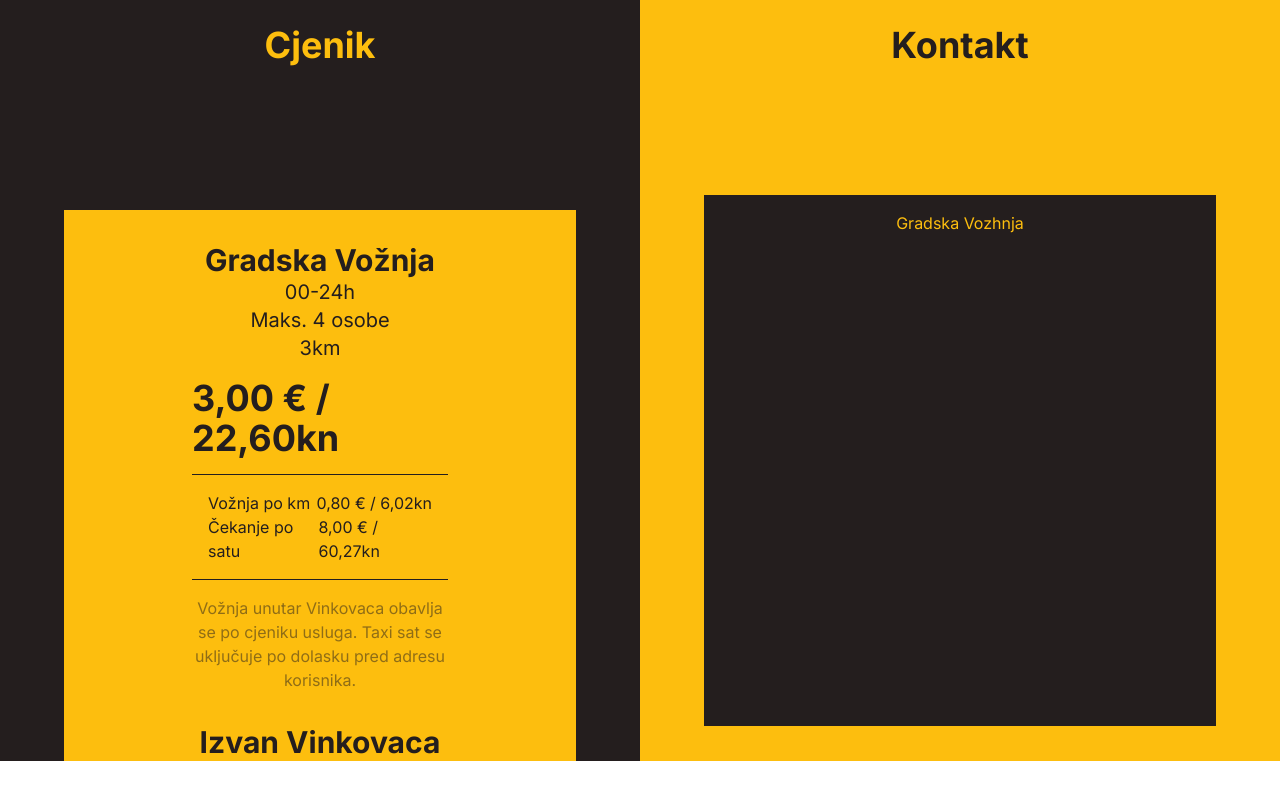
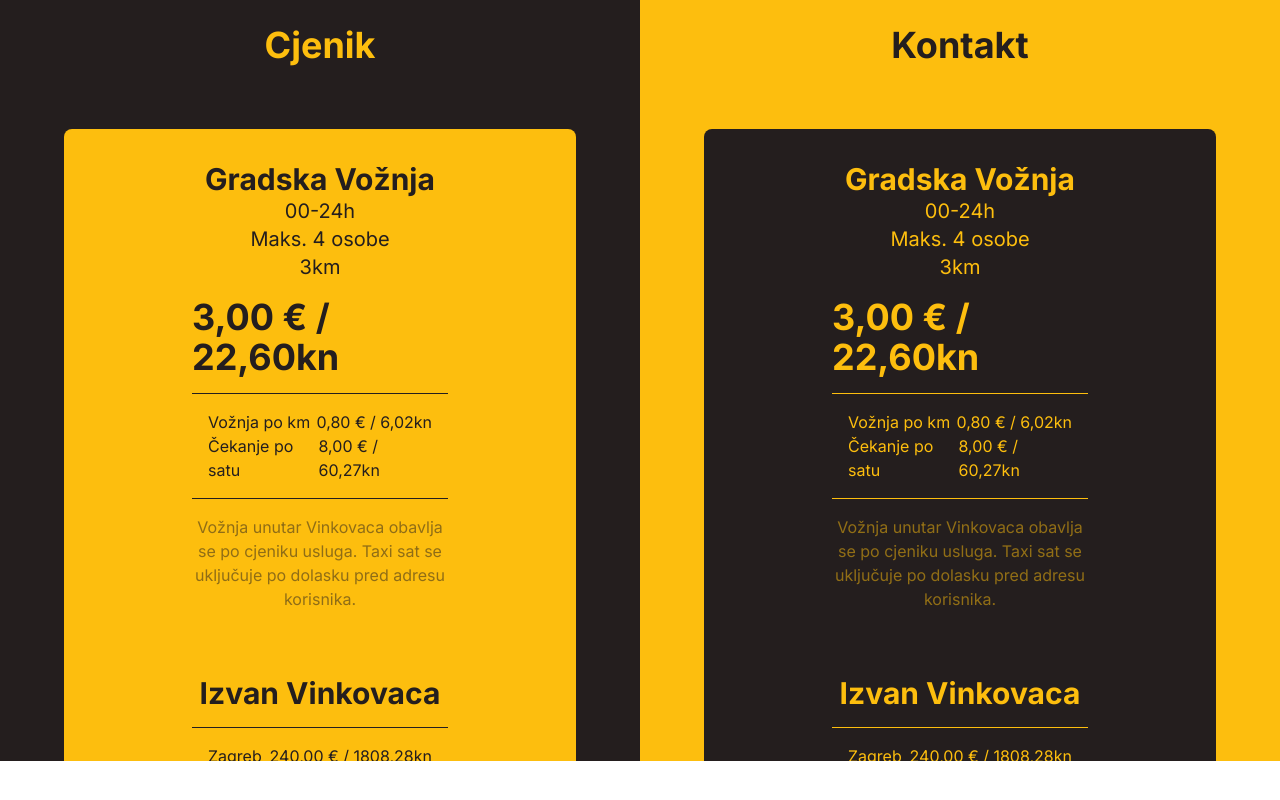
Before and after one commit to ivano-uglik/zuti-taxi, a React (Vite) app: page / in a window 1280 px wide. Shown: the part 874-1674 px from the top of the page. Built offline with nearby package versions, Linux system fonts and the light colour scheme.

Commit message:
finished cjenik & updated readme, working on kontakt

```diff
--- a/src/components/Navbar.jsx
+++ b/src/components/Navbar.jsx
@@ -19,7 +19,7 @@ const Navbar = () => {
               smooth={true}
               offset={50}
               duration={500}
-              className="pr-8 text-xl font-semibold"
+              className="pr-8 text-lg"
             >
               Naslovna
             </Link>
--- a/src/pages/CjenikKontakt.jsx
+++ b/src/pages/CjenikKontakt.jsx
@@ -133,13 +133,13 @@ const CjenikKontakt = () => {
         </section>
       </div>
       <div className="hidden md:block" id="cjenik">
-        <div className="w-screen h-screen bg-purple-900 flex flex-row basis-1/2">
+        <div className="w-screen h-screen flex flex-row basis-1/2">
           <section className="bg-taxiBlack w-full">
             <div className="text-taxiYellow font-bold text-4xl flex justify-center py-16">
               <h1>Cjenik</h1>
             </div>
-            <div className="h-[83%] w-full grid place-items-center">
-              <div className="h-[80%] w-[80%] bg-taxiYellow px-32 pt-8 text-taxiBlack ">
+            <div className="grid place-items-center rounded">
+              <div className="h-full w-[80%] bg-taxiYellow px-32 pt-8 text-taxiBlack rounded-lg">
                 <div className="flex items-center flex-col">
                   <h1 className="font-bold text-3xl ">Gradska Vožnja</h1>
                   <h3 className="text-xl">00-24h</h3>
@@ -163,7 +163,7 @@ const CjenikKontakt = () => {
                     sat se uključuje po dolasku pred adresu korisnika.
                   </span>
                 </div>
-                <div className="flex items-center flex-col pt-8">
+                <div className="flex items-center flex-col pt-16">
                   <h1 className="font-bold text-3xl pb-4">Izvan Vinkovaca</h1>
                   <hr className="border-1 border-taxiBlack w-full py-2" />
                   <div className="flex flex-row justify-between w-full xl:px-4">
@@ -191,10 +191,51 @@ const CjenikKontakt = () => {
             <div className="text-taxiBlack font-bold text-4xl flex justify-center py-16">
               <h1>Kontakt</h1>
             </div>
-            <div className="h-[83%] w-full grid place-items-center">
-              <div className="h-[80%] w-[80%] bg-taxiBlack">
-                <div className="flex justify-center p-4 text-taxiYellow">
-                  <h1>Gradska Vozhnja</h1>
+            <div className="grid place-items-center">
+              <div className="h-full w-[80%] bg-taxiBlack px-32 pt-8 text-taxiYellow rounded-lg">
+                <div className="flex items-center flex-col">
+                  <h1 className="font-bold text-3xl ">Gradska Vožnja</h1>
+                  <h3 className="text-xl">00-24h</h3>
+                  <h3 className="text-xl">Maks. 4 osobe</h3>
+                  <h3 className="text-xl">3km</h3>
+                  <h1 className="font-bold text-4xl py-4">
+                    3,00 &euro; / 22,60kn
+                  </h1>
+                  <hr className="border-1 border-taxiYellow w-full py-2" />
+                  <div className="flex flex-row justify-between w-full xl:px-4">
+                    <h3 className="">Vožnja po km</h3>
+                    <h3 className="">0,80 &euro; / 6,02kn</h3>
+                  </div>
+                  <div className="flex flex-row justify-between w-full xl:px-4 pb-4">
+                    <h3>Čekanje po satu</h3>
+                    <h3>8,00 &euro; / 60,27kn</h3>
+                  </div>
+                  <hr className="border-1 border-taxiYellow w-full" />
+                  <span className="text-center opacity-50 pt-4">
+                    Vožnja unutar Vinkovaca obavlja se po cjeniku usluga. Taxi
+                    sat se uključuje po dolasku pred adresu korisnika.
+                  </span>
+                </div>
+                <div className="flex items-center flex-col pt-16">
+                  <h1 className="font-bold text-3xl pb-4">Izvan Vinkovaca</h1>
+                  <hr className="border-1 border-taxiYellow w-full py-2" />
+                  <div className="flex flex-row justify-between w-full xl:px-4">
+                    <h3 className="">Zagreb</h3>
+                    <h3 className="">240,00 &euro; / 1808,28kn</h3>
+                  </div>
+                  <div className="flex flex-row justify-between w-full xl:px-4">
+                    <h3 className="">Vukovar</h3>
+                    <h3 className="">16,00 &euro; / 120,55kn</h3>
+                  </div>
+                  <div className="flex flex-row justify-between w-full xl:px-4 pb-4">
+                    <h3>Vukovar</h3>
+                    <h3>16,00 &euro; / 120,55kn</h3>
+                  </div>
+                  <hr className="border-1 border-taxiYellow w-full" />
+                  <span className="text-center opacity-50 pt-4 pb-8">
+                    Lorem ipsum dolor sit amet consectetur adipisicing elit.
+                    Blanditiis saepe unde delectus explicabo quae, sit quo.
+                  </span>
                 </div>
               </div>
             </div>
--- a/src/pages/Naslovna.jsx
+++ b/src/pages/Naslovna.jsx
@@ -8,7 +8,7 @@ const Naslovna = () => {
       <div className="flex flex-col w-screen h-[82vh] justify-around py-36 md:py-auto md:justify-center md:gap-24">
         <div className="flex items-center justify-center">
           <div className="flex">
-            <h1 className="md:p-8 glassmorphismBlack text-taxiYellow mx-8 md:mx-auto md:px-auto  text-2xl md:text-4xl font-semibold rounded-full text-center">
+            <h1 className="md:p-8 bg-taxiBlack text-taxiYellow mx-8 md:mx-auto md:px-auto  text-2xl md:text-4xl font-semibold rounded-xl text-center">
               Najbolja Taxi Služba u Vinkovcima i okolici!
             </h1>
           </div>
@@ -16,7 +16,7 @@ const Naslovna = () => {
         <div className="flex flex-row justify-center md:justify-between px-4 items-center">
           <img src={leftArrow} className="h-4 md:h-16 hidden md:block" />
           <a href="tel:+385992302000">
-            <h1 className="text-3xl md:text-7xl font-extrabold glassmorphismBlack p-4 md:p-12 rounded-full text-taxiYellow">
+            <h1 className="text-3xl md:text-7xl font-extrabold bg-taxiBlack p-4 md:p-12 rounded-xl text-taxiYellow">
               099 230 2000
             </h1>
           </a>
```
Also changed, not shown: 1 other file (tests, documents, lock files or other folders).
